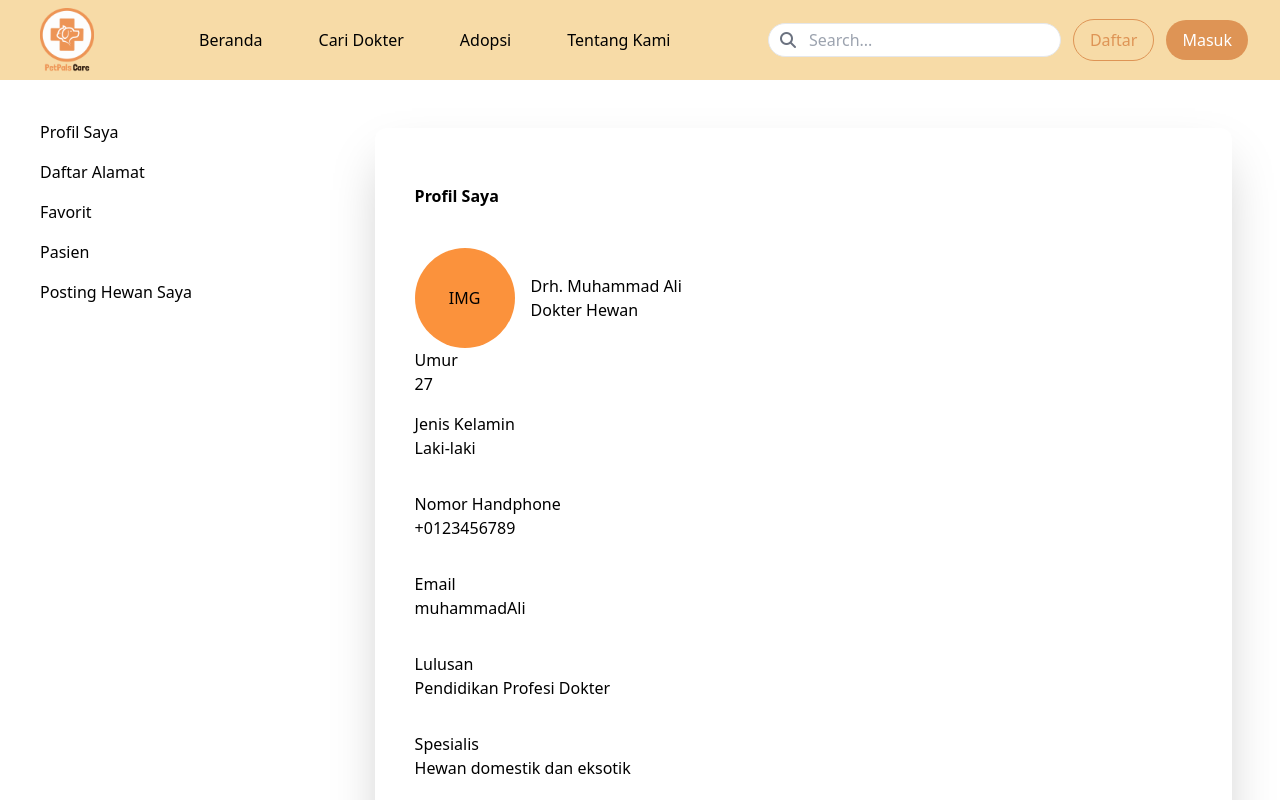
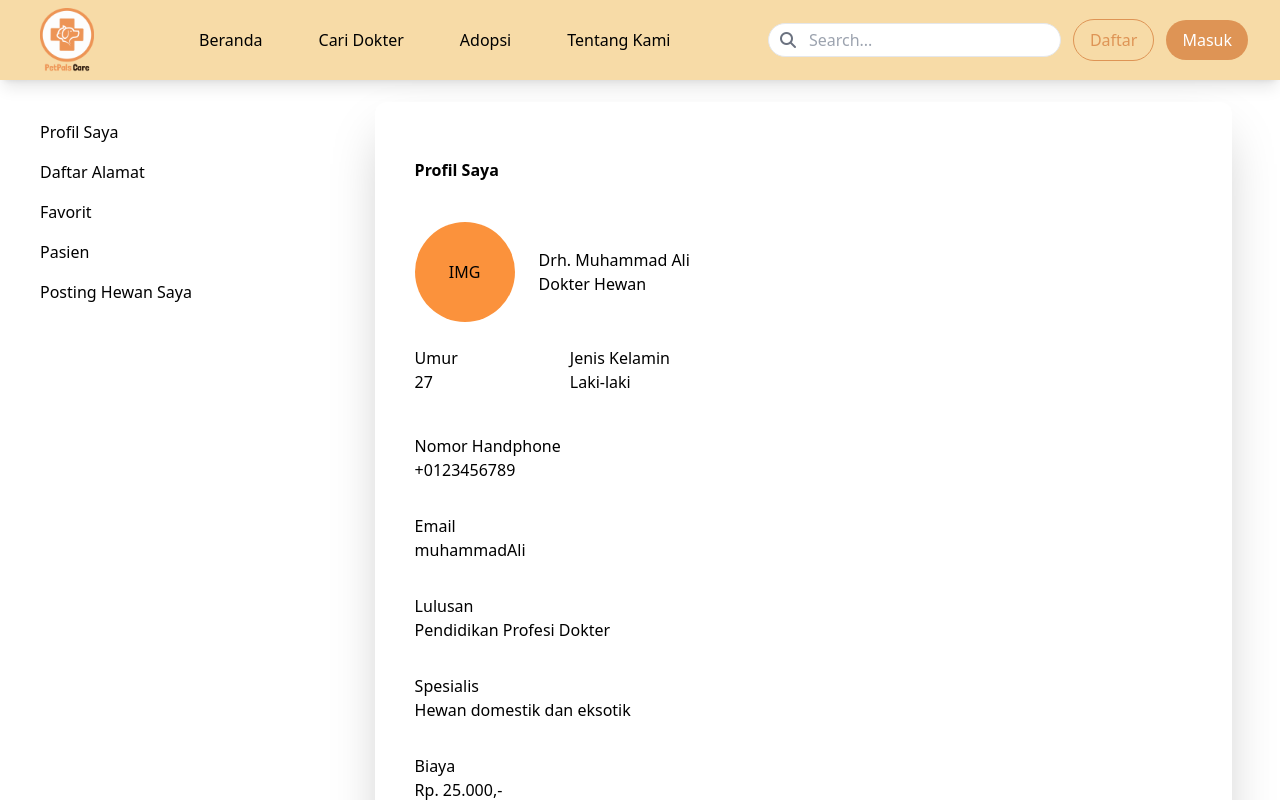
Before and after one commit to yusuf020820/PetPalsCare2, a React (Vite) app: page /Profil-dokter in a window 1280 px wide. Shown: the top 800 px of the page. Built offline with nearby package versions, Linux system fonts and the light colour scheme; what tailgrids would draw is missing.

Commit message:
profilDokter2

```diff
--- a/src/pages/ProfilDokter.jsx
+++ b/src/pages/ProfilDokter.jsx
@@ -7,7 +7,7 @@ const ProfilDokter = () => {
     <>
       <Navbar />
       <div className="bg-white-light-2 w-full h-screen flex justify-center items-center">
-        <div className="bg-white w-1/3 h-screen p-8">
+        <div className="w-1/3 h-screen p-8">
           <ul>
             <li className="p-2">Profil Saya</li>
             <li className="p-2">Daftar Alamat</li>
@@ -17,10 +17,10 @@ const ProfilDokter = () => {
           </ul>
         </div>
 
-        <div className="bg-white w-full h-screen p-12">
+        <div className="w-full h-auto p-12">
           <div className="bg-white p-10 rounded-xl w-full h-auto shadow-2xl">
             <h1 className="py-4 font-bold text-1xl" > Profil Saya</h1>
-            <div className="flex justify-start items-center gap-4 pt-6">
+            <div className="flex justify-start items-center gap-6 pt-6">
               <div className=" w-[100px] h-[100px] bg-orange-400 rounded-full flex justify-center items-center" >
                 <p>IMG</p>
               </div>
@@ -30,16 +30,19 @@ const ProfilDokter = () => {
                 <p>Dokter Hewan</p>
               </div>
             </div>
-            <div classname="flex justify-start gap-8 items-center bg-red w-full" >
+
               <div>
+
+              </div>
+            <div className=" h-auto w-full flex justify-start items-center gap-28 py-4" >
+              <div className=" py-2">
                 <p>Umur</p>
                 <p>27</p>
               </div>
-              <div className="py-4">
+              <div className="">
                 <p>Jenis Kelamin</p>
                 <p>Laki-laki</p>
               </div>
-
             </div>
             <div className="py-4">
               <p>Nomor Handphone</p>
```
